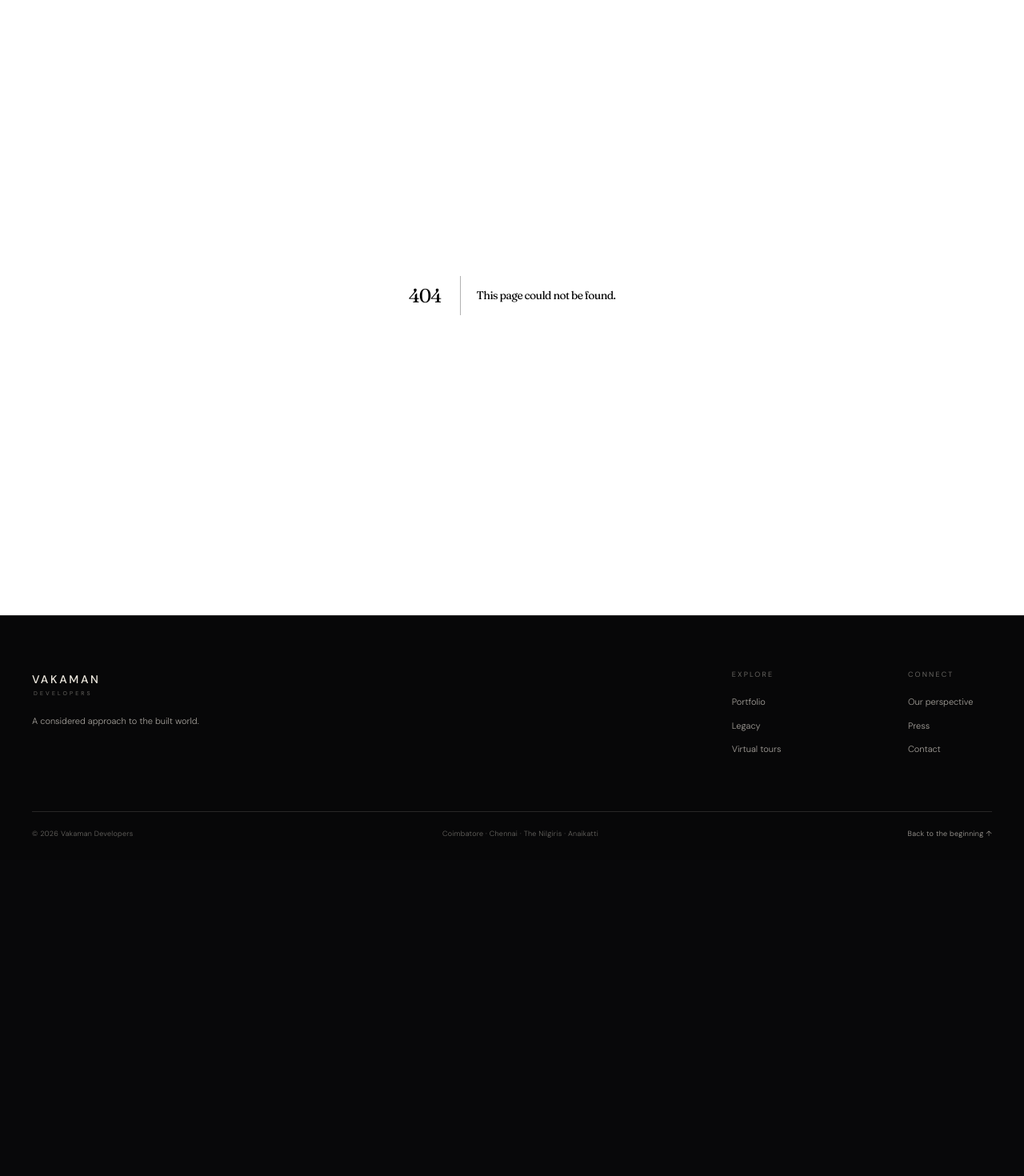
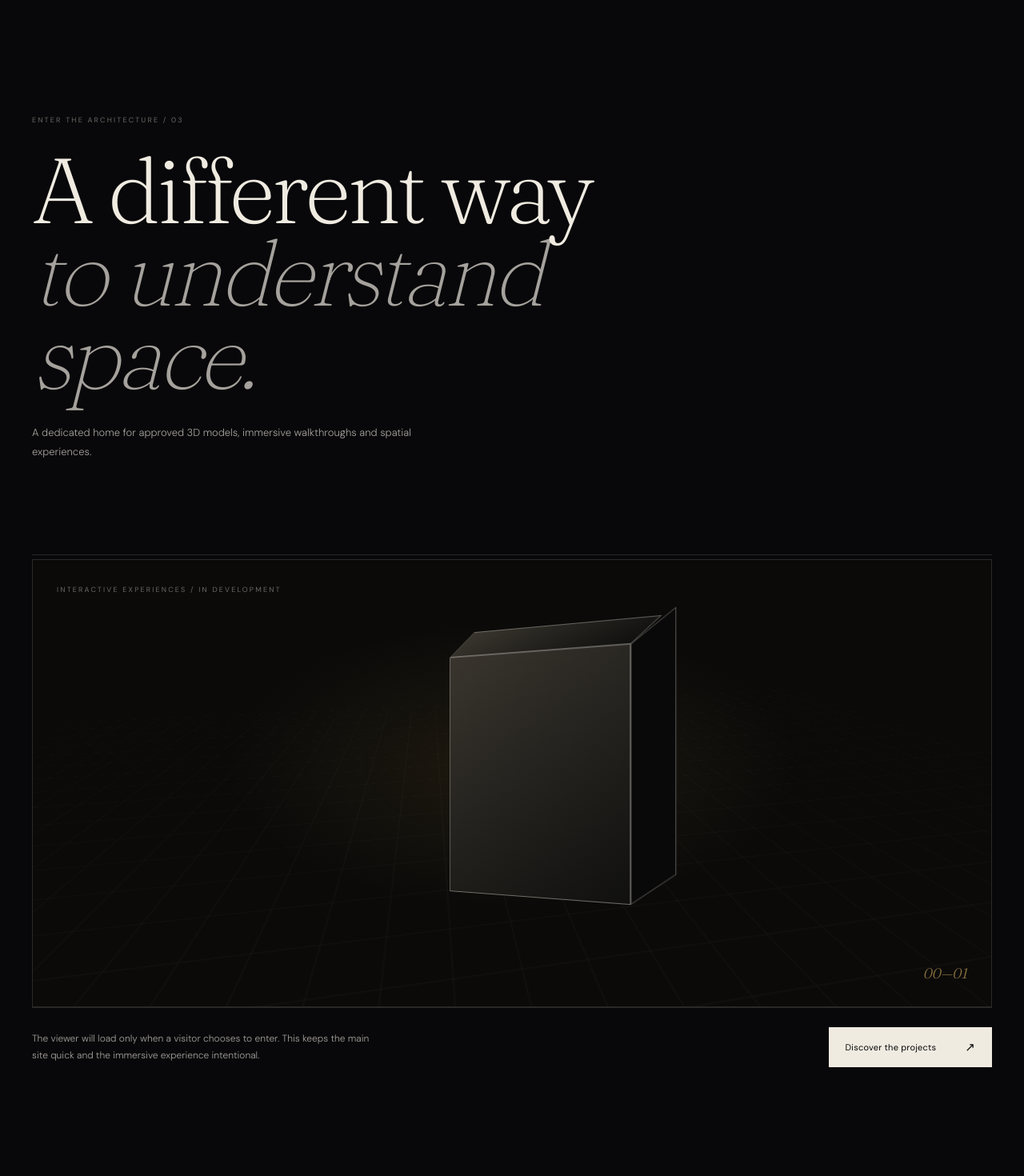
Before and after one commit to mansavim123-netizen/Vakaman, a Next.js app: page /virtual-tours in a window 1280 px wide. Before the commit this address had no page. Shown: the part 120-1590 px from the top of the page at 80% size. Before the commit the page ends 1195 px from the top, so only its background shows below. Built offline with nearby package versions, Linux system fonts and the light colour scheme.

Commit message:
feat(virtual-tours): add tour landing wireframe

```diff
--- /dev/null
+++ b/app/virtual-tours/page.tsx
@@ -0,0 +1,17 @@
+import type { Metadata } from "next";
+import Link from "next/link";
+import PageIntro from "@/components/page-intro";
+
+export const metadata: Metadata = { title: "Virtual Tours" };
+
+export default function VirtualToursPage() {
+  return (
+    <>
+      <PageIntro eyebrow="Enter the architecture / 03" title={<>A different way<br /><em>to understand space.</em></>} description="A dedicated home for approved 3D models, immersive walkthroughs and spatial experiences." />
+      <section className="shell tour-stage">
+        <div className="tour-stage__frame"><div className="tour-stage__grid" /><div className="tour-stage__object"><div /><div /><div /></div><span className="eyebrow">Interactive experiences / In development</span><span className="tour-stage__number">00—01</span></div>
+        <div className="tour-stage__footer"><p>The viewer will load only when a visitor chooses to enter. This keeps the main site quick and the immersive experience intentional.</p><Link className="button button--light" href="/projects">Discover the projects <span aria-hidden="true">↗</span></Link></div>
+      </section>
+    </>
+  );
+}
```
